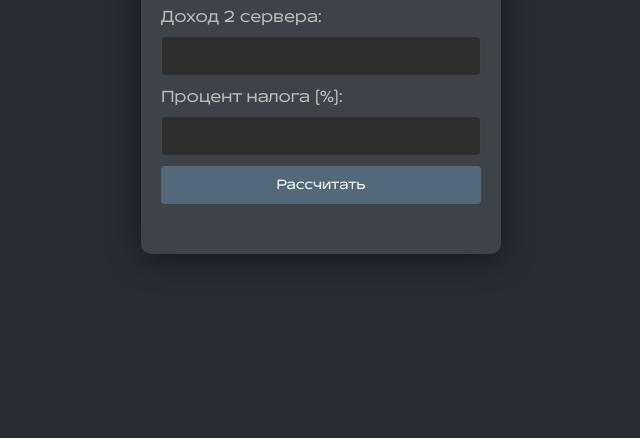
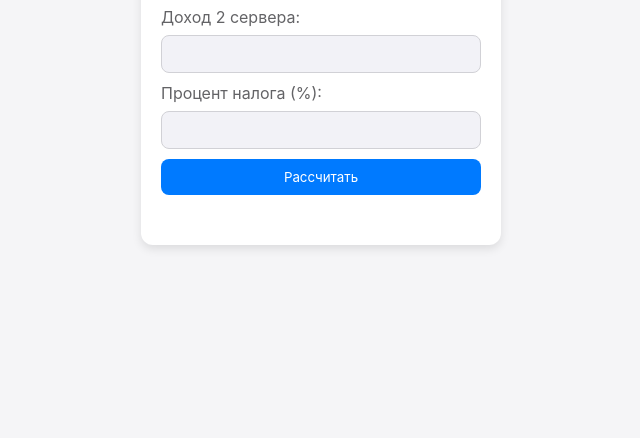
Before and after one commit to x3ntany/accountant, a plain HTML site: page index.html in a window 1280 px wide. Shown: the part 362-800 px from the top of the page, without its empty margins (319-959 px from the left). Drawn offline with Linux system fonts and the light colour scheme.

Commit message:
Update UI for Apple native look

```diff
--- a/index.html
+++ b/index.html
@@ -5,81 +5,84 @@
     <meta name="viewport" content="width=device-width, initial-scale=1.0, maximum-scale=1.0, user-scalable=no">
     <title>Бухгалтер 3000</title>
     <link rel="manifest" href="manifest.json">
-    <meta name="theme-color" content="#282c34">
+    <meta name="theme-color" content="#f5f5f7">
     <meta name="apple-mobile-web-app-capable" content="yes">
     <meta name="apple-mobile-web-app-status-bar-style" content="black-translucent">
     <meta name="apple-mobile-web-app-title" content="Бухгалтер 3000">
     <link rel="apple-touch-icon" href="icon-192x192.png">
     <style>
-        @font-face {
-            font-family: 'TTRuns';
-            src: url('TT-Runs-Trial-Medium.ttf') format('truetype');
-            font-weight: normal;
-            font-style: normal;
-        }
-
         body {
-            font-family: 'TTRuns', sans-serif;
+            font-family: -apple-system, BlinkMacSystemFont, "Segoe UI", Roboto, "Helvetica Neue", Arial, sans-serif;
             margin: 0;
             padding: 0;
             display: flex;
             justify-content: center;
             align-items: center;
             height: 100vh;
-            background-color: #282c34;
-            color: #ffffff;
+            background-color: #f5f5f7;
+            color: #333;
             overflow: hidden;
         }
+
         .container {
             width: 320px;
-            background-color: rgba(255, 255, 255, 0.1);
+            background-color: #ffffff;
             padding: 20px;
-            border-radius: 10px;
-            box-shadow: 0 4px 30px rgba(0, 0, 0, 0.5);
+            border-radius: 12px;
+            box-shadow: 0 4px 10px rgba(0, 0, 0, 0.1);
             text-align: center;
         }
+
         h1 {
-            color: #ffffff;
+            color: #1d1d1f;
             margin-bottom: 20px;
         }
+
         label {
             display: block;
             margin-bottom: 8px;
-            color: #bbbbbb;
+            color: #636366;
             text-align: left;
         }
+
         input[type="number"],
         button {
             width: 100%;
             box-sizing: border-box;
             padding: 10px;
             margin-bottom: 10px;
-            border-radius: 4px;
-            color: #ffffff;
-            font-family: 'TTRuns', sans-serif;
+            border-radius: 8px;
+            border: 1px solid #d1d1d6;
+            color: #1d1d1f;
+            font-family: inherit;
         }
+
         input[type="number"] {
-            border: 1px solid #444444;
-            background-color: #2e2e2e;
+            background-color: #f2f2f7;
             -moz-appearance: textfield;
         }
+
         input[type="number"]::-webkit-outer-spin-button,
         input[type="number"]::-webkit-inner-spin-button {
             -webkit-appearance: none;
             margin: 0;
         }
+
         button {
-            background-color: #536878;
+            background-color: #007aff;
             border: none;
+            color: #ffffff;
             cursor: pointer;
             transition: background-color 0.3s;
         }
+
         button:hover {
-            background-color: #455d6c;
+            background-color: #005bb5;
         }
+
         .result {
             margin-top: 20px;
-            color: #ffffff;
+            color: #1d1d1f;
             text-align: left;
         }
     </style>
@@ -121,13 +124,13 @@
             document.getElementById('result').innerHTML = `
                 <p>Первый сервер:</p>
                 <ul>
-                    <li>Прибыль: ${netIncomeAfterTax1.toFixed(2)} ₽</li>
-                    <li>Налог: ${tax1.toFixed(2)} ₽</li>
+                    <li>Прибыль: ${netIncomeAfterTax1.toFixed(2)}₽</li>
+                    <li>Налог: ${tax1.toFixed(2)}₽</li>
                 </ul>
                 <p>Второй сервер:</p>
                 <ul>
-                    <li>Прибыль: ${netIncomeAfterTax2.toFixed(2)} ₽</li>
-                    <li>Налог: ${tax2.toFixed(2)} ₽</li>
+                    <li>Прибыль: ${netIncomeAfterTax2.toFixed(2)}₽</li>
+                    <li>Налог: ${tax2.toFixed(2)}₽</li>
                 </ul>
             `;
         }
```
